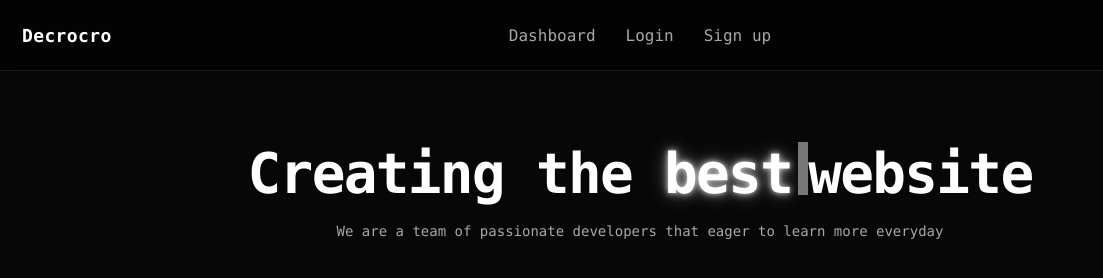
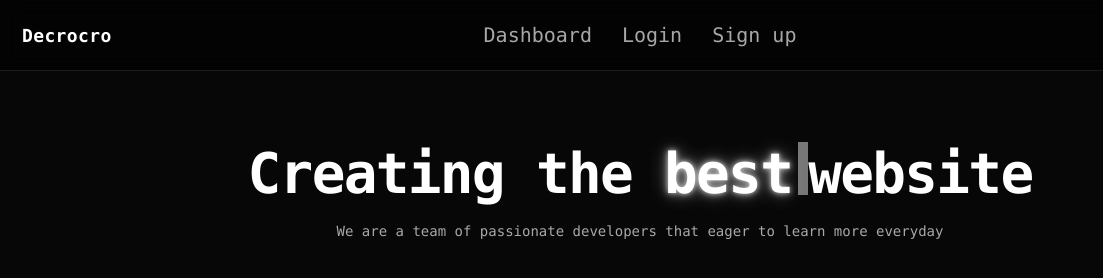
Before and after one commit to nodecrocro/croWeb, a plain HTML site: page index.html in a window 1280 px wide. Shown: the full height of the page, 0-1103 px from the left. Drawn offline with Linux system fonts and the light colour scheme.

Commit message:
Update style.css
fixing typo inside css file

```diff
--- a/style.css
+++ b/style.css
@@ -15,7 +15,6 @@ body{
   overflow-x: hidden;
 }
 
-/* FIXED HEADER */
 header{
   position: fixed;
   top: 0; left: 0; right: 0;
@@ -85,7 +84,7 @@ header{
 .links a{
   color: var(--muted);
   text-decoration: none;
-  font-size: 20x;
+  font-size: 20px;
   transition: color .18s ease;
 }
 
```
